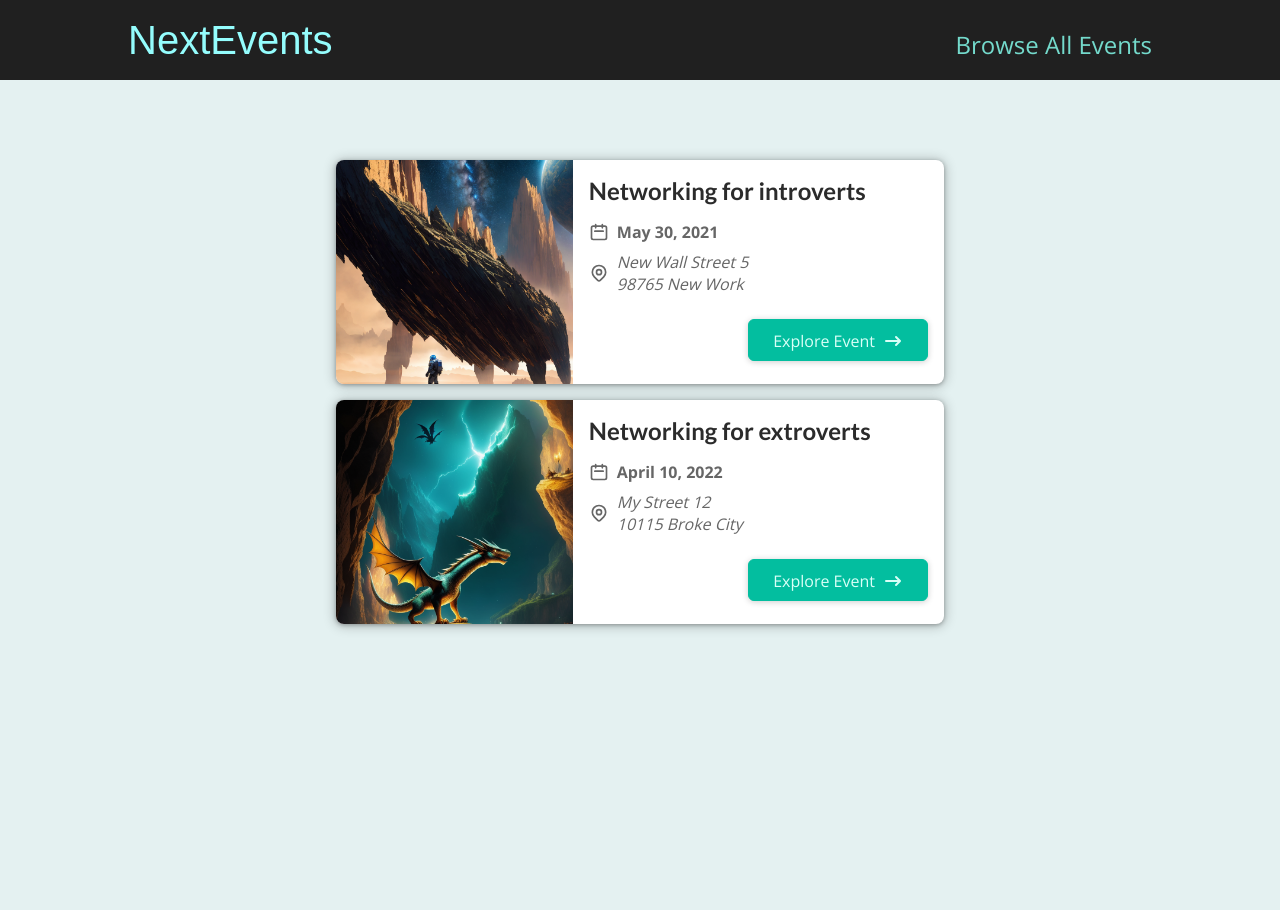
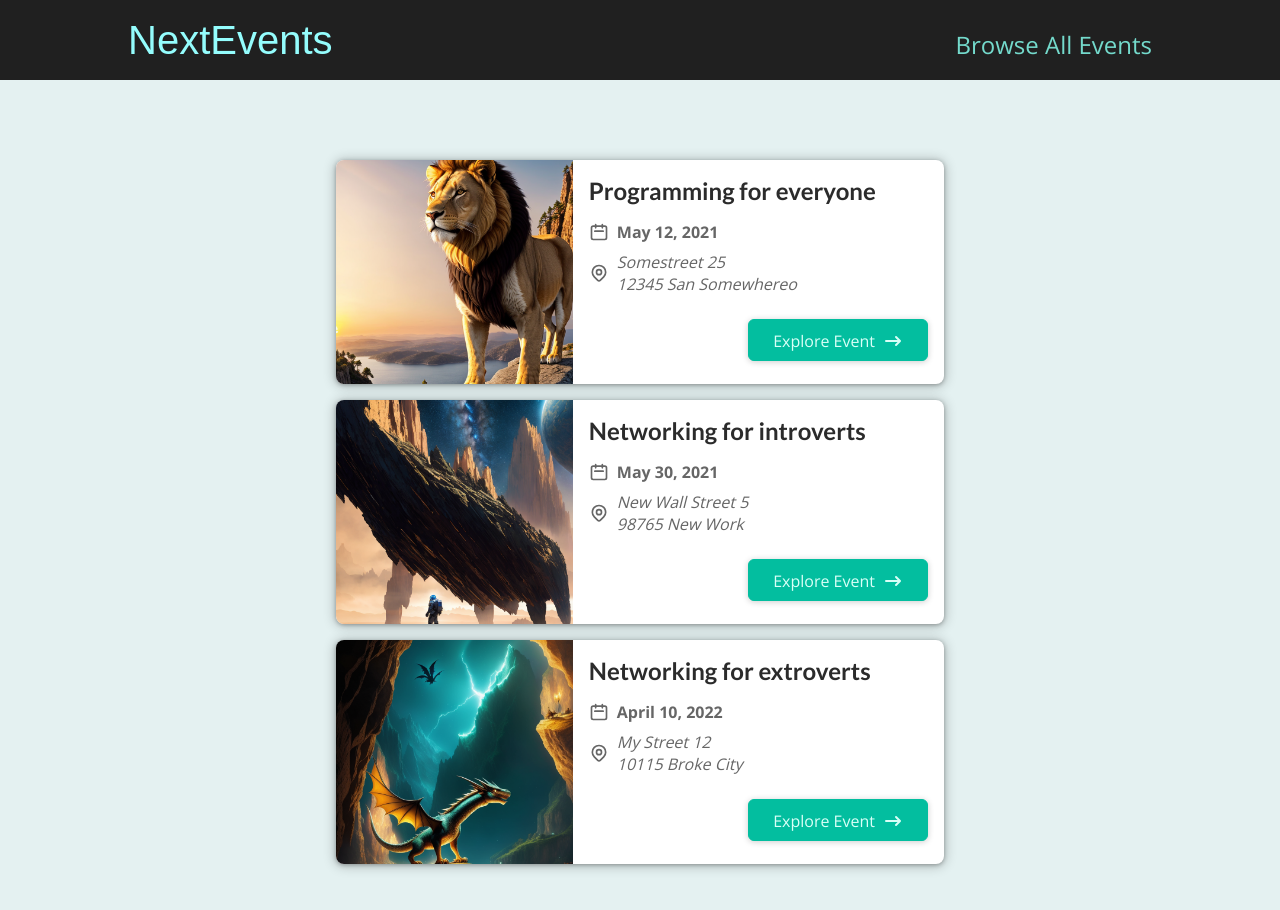
Before and after one commit to berwyntan/nextjs-tutorial-1, a Next.js app: page / in a window 1280 px wide. Shown: the top 910 px of the page. Before the commit the page ends 800 px from the top, so only its background shows below. Built offline with nearby package versions, Linux system fonts and the light colour scheme.

Commit message:
add getStaticProps

```diff
--- a/dummy-data.js
+++ b/dummy-data.js
@@ -1,4 +1,4 @@
-const DUMMY_EVENTS = [
+export const DUMMY_EVENTS = [
   {
     id: 'e1',
     title: 'Programming for everyone',
--- /dev/null
+++ b/dummy-data.json
@@ -0,0 +1,32 @@
+[
+    {
+      "id": "e1",
+      "title": "Programming for everyone",
+      "description":
+        "Everyone can learn to code! Yes, everyone! In this live event, we are going to go through all the key basics and get you started with programming as well.",
+      "location": "Somestreet 25, 12345 San Somewhereo",
+      "date": "2021-05-12",
+      "image": "images/coding-event.jpg",
+      "isFeatured": false
+    },
+    {
+      "id": "e2",
+      "title": "Networking for introverts",
+      "description":
+        "We know: Networking is no fun if you are an introvert person. That's why we came up with this event - it'll be so much easier. Promised!",
+      "location": "New Wall Street 5, 98765 New Work",
+      "date": "2021-05-30",
+      "image": "images/introvert-event.jpg",
+      "isFeatured": true
+    },
+    {
+      "id": "e3",
+      "title": "Networking for extroverts",
+      "description":
+        "You probably need no help with networking in general. But focusing your energy correctly - that is something where most people can improve.",
+      "location": "My Street 12, 10115 Broke City",
+      "date": "2022-04-10",
+      "image": "images/extrovert-event.jpg",
+      "isFeatured": true
+    }
+  ]
--- a/src/pages/index.js
+++ b/src/pages/index.js
@@ -1,14 +1,41 @@
 import EventList from "../../components/events/eventList";
-import { getFeaturedEvents } from "../../dummy-data";
+import { DUMMY_EVENTS, getFeaturedEvents } from "../../dummy-data";
+import fs from "fs/promises";
+import path from "path";
 
-const HomePage = () => {
-  const featuredEvents = getFeaturedEvents();
+const HomePage = (props) => {
+  // const featuredEvents = getFeaturedEvents();
 
   return (
     <>
-      <EventList items={featuredEvents} />
+      {/* <EventList items={featuredEvents} /> */}
+      <EventList items={props.events} />
     </>
   );
 };
 
+export const getStaticProps = async (context) => {
+  const filePath = path.join(process.cwd(), "dummy-data.json");
+  const jsonData = await fs.readFile(filePath);
+  const data = JSON.parse(jsonData);
+
+  if (!data) {
+    return {
+      redirect: {
+        destination: "/no-data",
+      },
+    };
+  }
+  if (data.length === 0) {
+    return { notFound: true };
+  }
+
+  return {
+    props: {
+      events: data,
+    },
+    revalidate: 600,
+  };
+};
+
 export default HomePage;
```
Also changed, not shown: src/pages/events/[eventId].js (+78 -22 lines).
